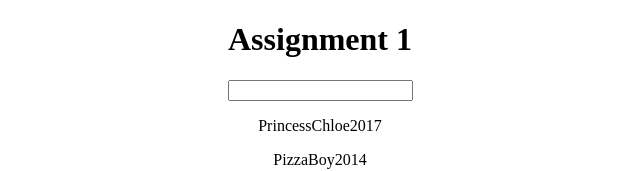
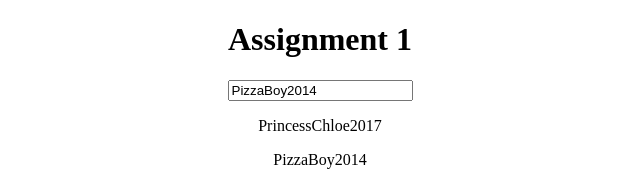
Before and after one commit to Abel-Zambrano/base-syntax-rxt, a React (Create React App) app: page / in a window 1280 px wide. Shown: the top 171 px of the page, without its empty margins (320-960 px from the left). Built offline with nearby package versions, Linux system fonts and the light colour scheme.

Commit message:
added 2 way binding to userinput

```diff
--- a/src/App.js
+++ b/src/App.js
@@ -13,7 +13,7 @@ function App() {
   return (
     <div className="App">
       <h1>Assignment 1</h1>
-      <UserInput inputUsername={usernameHandler} />
+      <UserInput inputUsername={usernameHandler} name={usernameState} />
       <UserOutput username1="PrincessChloe2017" username2={usernameState} />
       <UserOutput username1="Username 3" username2="Username 4" />
     </div>
--- a/src/components/UserInput.jsx
+++ b/src/components/UserInput.jsx
@@ -3,7 +3,7 @@ import React from 'react';
 const UserInput = (props) => {
     return (
         <div>
-            <input type="text" onChange={props.inputUsername} />
+            <input type="text" onChange={props.inputUsername} value={props.name} />
         </div>
     )
 }
```
